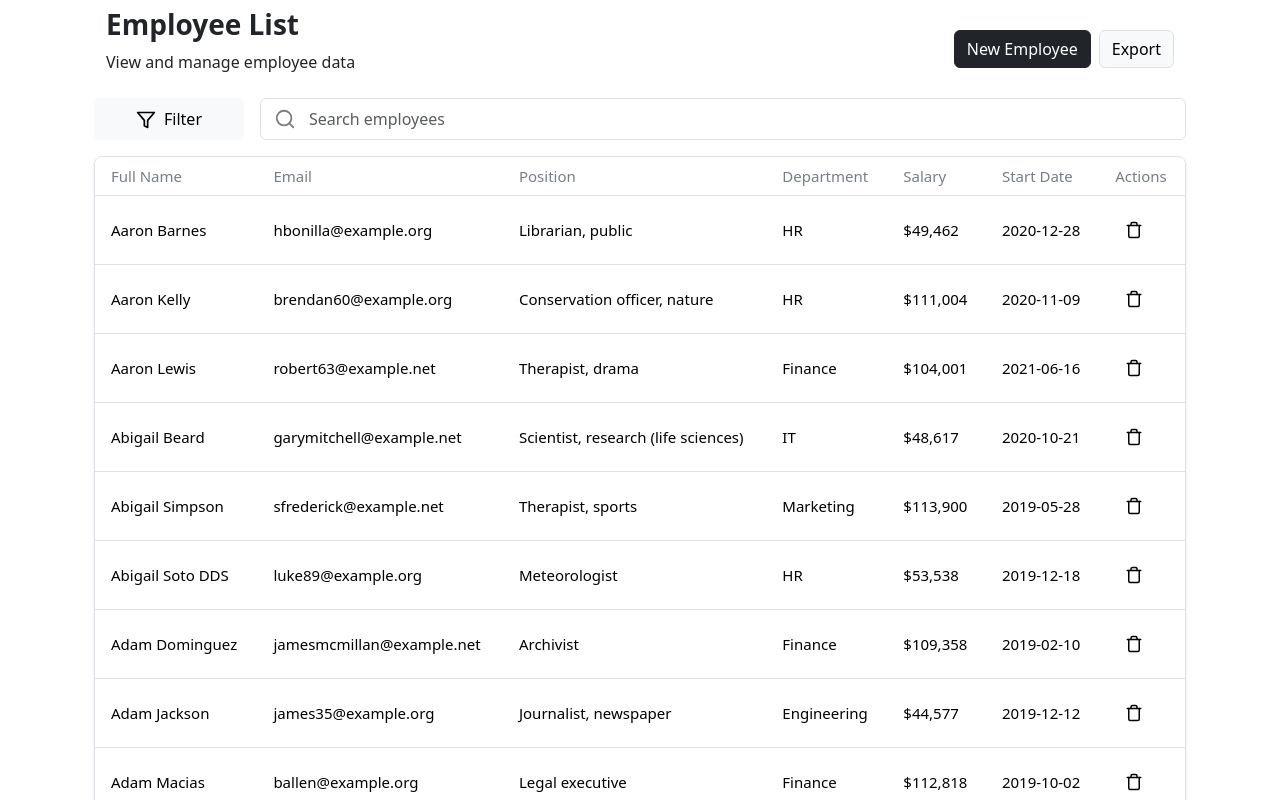
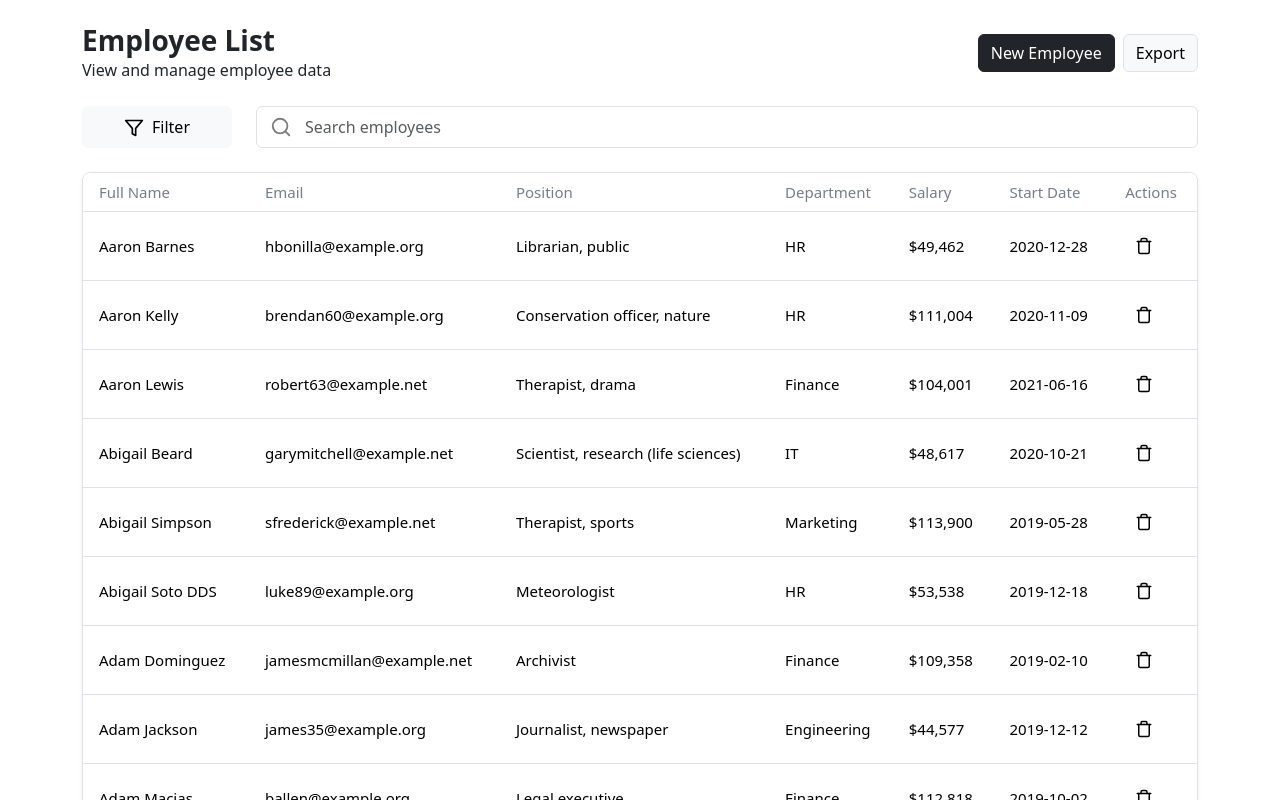
Before and after one commit to alissacheng/employee-mgmt, a React (Create React App) app: page / in a window 1280 px wide. Shown: the top 800 px of the page. Built offline with nearby package versions, Linux system fonts and the light colour scheme.

Commit message:
update spacing styles

```diff
--- a/src/App.js
+++ b/src/App.js
@@ -21,13 +21,9 @@ function App() {
         }}
       >
         <div className='container'>
-          {newEmployee ?
-            <EmployeeForm />
-            :
-            <>
-              <NavigationBar />
-              <EmployeeList />
-            </>}
+            {newEmployee && <EmployeeForm />}
+            <NavigationBar />
+            <EmployeeList />
         </div>
       </UserContext.Provider>
     </div>
--- a/src/components/EmployeeForm/TextInput.js
+++ b/src/components/EmployeeForm/TextInput.js
@@ -1,5 +1,4 @@
 const TextInput = ({name, label, type, handleChange, value, error}) => {
-    // console.log("render", name)
     return(
         <div className={`form-floating mb-3`}>
             <input
--- a/src/components/EmployeeForm/index.js
+++ b/src/components/EmployeeForm/index.js
@@ -44,10 +44,10 @@ const EmployeeForm = () => {
             <div className="row justify-content-center">
                 <div className="col-md-6 my-4">
                     <button
-                        className="bg-white border-0 mb-2"
+                        className="bg-white border-0 mb-2 fs-5"
                         onClick={()=>setNewEmployee(false)}
                     >
-                        <img src="/left-arrow.svg" alt="Left arrow icon" />
+                        <img src="/left-arrow.svg" alt="Left arrow icon" className="me-2" />
                         Back to Employee List
                     </button>
                     <form
@@ -59,9 +59,9 @@ const EmployeeForm = () => {
                             <img
                                 src="people.svg"
                                 alt="People icon"
-                                className="mx-auto d-block people-icon my-3"
+                                className="mx-auto d-block people-icon mb-2"
                             />
-                            <h1 className="pb-4 text-center fs-3 fw-bold">New Employee</h1>
+                            <h1 className="pb-3 text-center fs-3 fw-bold">New Employee</h1>
                         </div>
                         {employeeFormInputData.map(input => (
                             input.type === "select" ?
--- a/src/components/EmployeeList/Pagination.js
+++ b/src/components/EmployeeList/Pagination.js
@@ -3,7 +3,7 @@ const Pagination = ({ updatePage, page, totalPages }) => {
         <div className="d-flex my-4 justify-content-center">
             <button
                 onClick={()=>{updatePage(-1)}}
-                className={`bg-white border-1 rounded-2 me-2 ${page < 2 && 'invisible'} p-0`}
+                className={`border rounded-2 me-2 ${page < 2 && 'invisible'} p-0 btn`}
             >
                 <img src="/left-chevron.svg" alt="Left chevron icon" />
                 <span className="visually-hidden">Previous page</span>
@@ -11,7 +11,7 @@ const Pagination = ({ updatePage, page, totalPages }) => {
         {totalPages && <p className="fw-bold mb-0">page {page} of {totalPages}</p>}
             <button
                 onClick={()=>{updatePage(1)}}
-                className={`bg-white border-1 rounded-2 ms-2 p-0 ${page >= totalPages && 'invisible'}`}
+                className={`btn border rounded-2 ms-2 p-0 ${page >= totalPages && 'invisible'}`}
             >
                 <img src="/right-chevron.svg" alt="Left chevron icon" />
                 <span className="visually-hidden">Next page</span>
--- a/src/components/EmployeeList/index.js
+++ b/src/components/EmployeeList/index.js
@@ -57,22 +57,7 @@ const EmployeeList = () => {
     }
 
     return(
-        <div className="container">
-            {/* <div className="d-flex justify-content-between align-items-center">
-                <div>
-                    <h1 className="fs-3 fw-bold">Employee List</h1>
-                    <p>View and manage employee data</p>
-                </div>
-                <div>
-                    <button
-                        className='btn btn-dark mx-2'
-                        onClick={()=>setNewEmployee(true)}
-                    >
-                        New Employee
-                    </button>
-                    <a className='btn btn-light border' onClick={handleDownload} id="export">Export</a>
-                </div>
-            </div> */}
+        <>
             <SearchFilter
                 updateSearch={(input)=>setSearchInput(input)}
                 updateEmployees={(list)=>setEmployees(sortByName(list))}
@@ -87,7 +72,7 @@ const EmployeeList = () => {
                 cancel={()=>setDeleteEmployee(false)}
                 submitDelete={submitDelete}
             />
-        </div>
+        </>
     )
 };
 
--- a/src/components/NavigationBar/index.js
+++ b/src/components/NavigationBar/index.js
@@ -22,18 +22,17 @@ const NavigationBar = () => {
     const csv = arrayToCSV(allEmployees);
     const blob = new Blob([csv], { type: 'text/csv' });
     const url = URL.createObjectURL(blob);
-    const a = document.getElementById("export")
+    const a = document.getElementById("export");
     a.href = url;
     a.download =  'employees.csv';
-    a.click();
     URL.revokeObjectURL(url);
   };
 
   return(
-    <nav className="navbar navbar-expand-lg px-4">
+    <nav className="navbar navbar-expand-lg my-3">
       <div>
-        <h1 className="fs-3 fw-bold">Employee List</h1>
-        <p>View and manage employee data</p>
+        <h1 className="fs-3 fw-bold m-0">Employee List</h1>
+        <p className='m-0'>View and manage employee data</p>
       </div>
       <button
         className="navbar-toggler"
--- a/src/components/SearchFilter/Filter.js
+++ b/src/components/SearchFilter/Filter.js
@@ -20,7 +20,7 @@ const Filter = ({ handleCheck, checkedItems }) => {
     }, [open])
 
     return(
-        <div className="col filter mb-3" id="filter">
+        <div className="col filter mb-4" id="filter">
             <button
                 className={`border-0 px-4 py-1 h-100 btn btn-light rounded w-100 ${open && "btn-dark"}`}
                 onClick={()=>setOpen(!open)}
--- a/src/components/SearchFilter/Search.js
+++ b/src/components/SearchFilter/Search.js
@@ -1,6 +1,6 @@
 const Search = ({ handleChange }) => {
     return(
-        <div className="col mb-3 position-relative ps-3">
+        <div className="col mb-4 position-relative ps-4">
             <img
                 src="/search.svg"
                 className="search-icon position-absolute"
--- a/src/components/SearchFilter/index.js
+++ b/src/components/SearchFilter/index.js
@@ -1,4 +1,4 @@
-import { useState, useContext, useCallback } from "react"
+import { useState, useContext, useCallback, useEffect } from "react"
 import Search from "./Search"
 import UserContext from "../../lib/UserContext";
 import Filter from "./Filter";
@@ -13,21 +13,19 @@ const SearchFilter = ({ updateSearch, updateEmployees }) => {
         const { value: department, checked: isChecked } = e.target;
         const newCheckedItems = isChecked ? [...checkedItems, department] : checkedItems.filter(item => item !== department);
         setCheckedItems(newCheckedItems);
-        updateEmployees(filteredEmployees(searchInput, checkedItems, allEmployees));
     }
 
     const handleChange = (e) => {
         const search = (e.target.value).toLowerCase().trim()
         setSearchInput(search);
         updateSearch(search);
-        updateEmployees(filteredEmployees(searchInput, checkedItems, allEmployees));
     }
 
-    // useEffect(() => {
-    //     if (allEmployees.length) {
-    //         updateEmployees(filteredEmployees(searchInput, checkedItems, allEmployees));
-    //     }
-    // }, [allEmployees, searchInput, checkedItems]);
+    useEffect(() => {
+        if (allEmployees.length) {
+            updateEmployees(filteredEmployees(searchInput, checkedItems, allEmployees));
+        }
+    }, [allEmployees, searchInput, checkedItems]);
 
     return(
         <div className="d-flex position-relative">
--- a/src/styles/sass/_filter_search.scss
+++ b/src/styles/sass/_filter_search.scss
@@ -28,7 +28,7 @@
 
   .popup {
     width: 180px;
-    top: 45px;
+    top: 42px;
     left: -5px;
 
      p,
@@ -44,7 +44,7 @@
 
 .search-icon {
   top: 10px;
-  left: 30px;
+  left: 38px;
   z-index: 20;
   height: 22px;
   width: auto;
```
Also changed, not shown: src/styles/style.css.
